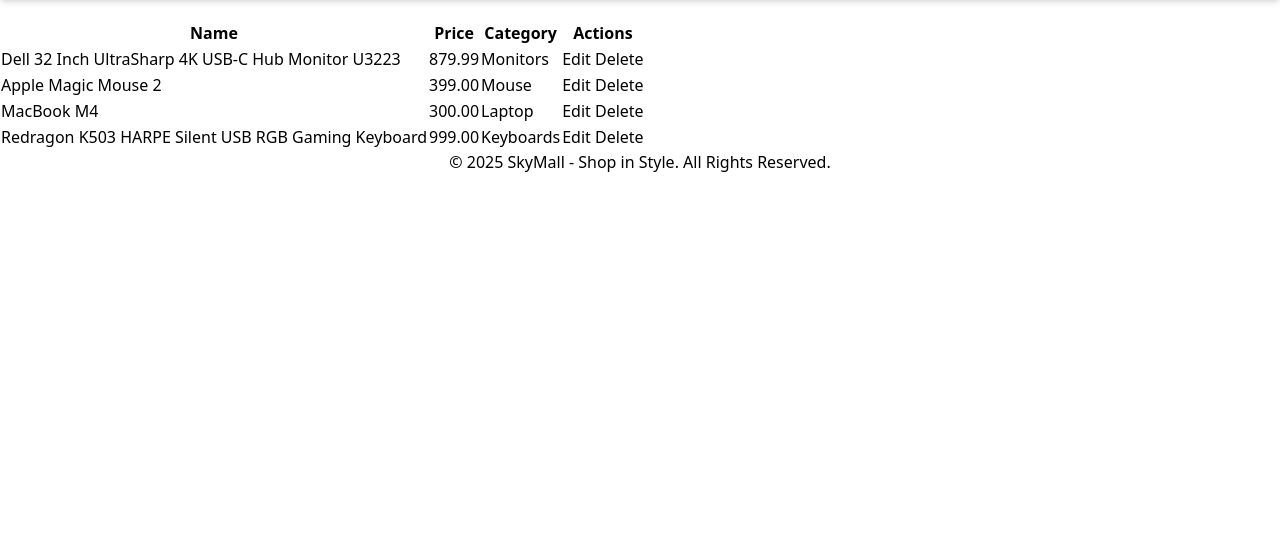
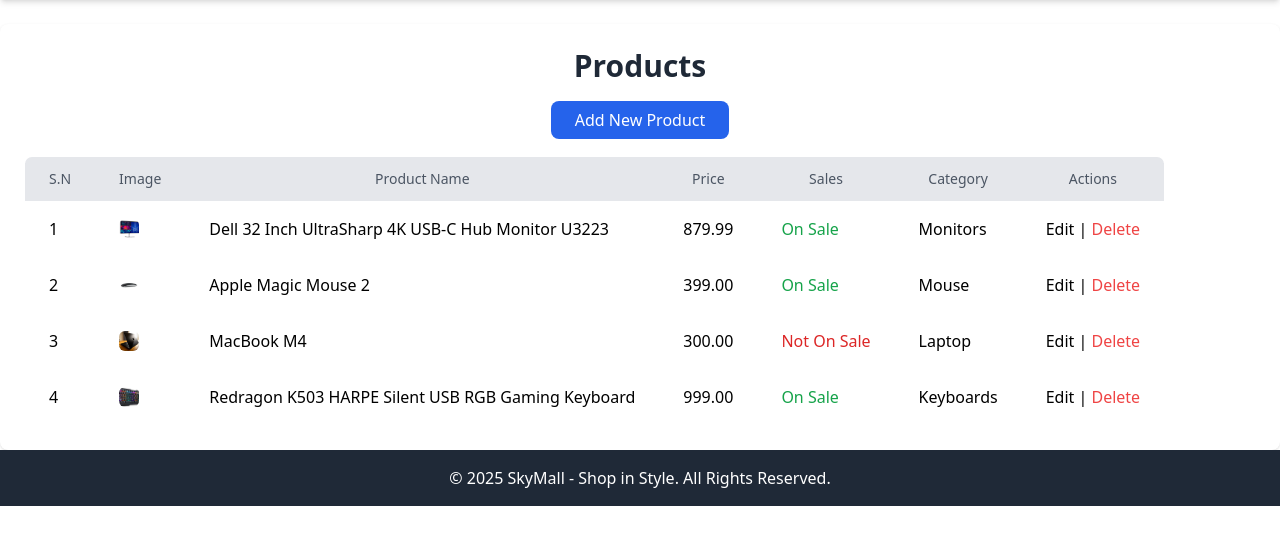
Before and after one commit to cole15sky/Ecommerce-Django, a Django app: page /customAdmin/products/ in a window 1280 px wide. Shown: the part 92-637 px from the top of the page. Run offline with Django 5.2, Linux system fonts and the light colour scheme; data comes from the database, SQL or seed files in the repository; both versions use the stored data as it was after the commit; some libraries are stand-ins or nearby versions.

Commit message:
style: customAdmin/products

```diff
--- a/customAdmin/templates/customAdmin/products/products.html
+++ b/customAdmin/templates/customAdmin/products/products.html
@@ -2,25 +2,51 @@
 {% block title %}Admin Dashboard{% endblock %}
 {% block content %}
 
-<table class="mt-5">
+<div class="container mx-auto p-6 bg-white shadow rounded-lg mt-6">
+    <h1 class="text-3xl font-bold text-center text-gray-800 mb-8">Products</h1>
+    <div class="mt-6 text-center">
+        <a href="" class="px-6 py-2 bg-blue-600 text-white rounded-lg hover:bg-blue-700 transition duration-300">Add New Product</a>
+    </div>
+    <br>
+
+    <!-- Products Table -->
+    <table class="min-w-full bg-white border border-gray-200 rounded-lg overflow-hidden">
+        <thead class="bg-gray-200">
             <tr>
-        <th>Name</th>
-        <th>Price</th>
-        <th>Category</th>
-        <th>Actions</th>
+                <th class="px-6 py-3 text-left text-sm font-medium text-gray-600">S.N</th>
+                <th class="px-6 py-3 text-left text-sm font-medium text-gray-600">Image</th>
+                <th class="px-6 py-3 text-left text-sm font-medium text-gray-600">Product Name</th>
+                <th class="px-6 py-3 text-left text-sm font-medium text-gray-600">Price</th>
+                <th class="px-6 py-3 text-left text-sm font-medium text-gray-600">Sales</th>
+                <th class="px-6 py-3 text-left text-sm font-medium text-gray-600">Category</th>
+                <th class="px-6 py-3 text-left text-sm font-medium text-gray-600">Actions</th>
             </tr>
+        </thead>
+        <tbody class="divide-y divide-gray-200">
             {% for product in objs %}
-    <tr>
-        <td>{{ product.name }}</td>
-        <td>{{ product.price }}</td>
-        <td>{{ product.category.name }}</td>
-        <td>
-            <a href="">Edit</a>
-            <a href="" onclick="return confirm('Are you sure?')">Delete</a>
+            <tr class="hover:bg-gray-100">
+                <td class="px-6 py-4">{{ forloop.counter }}</td>
+                <td class="px-6 py-4">
+                    <img src="{{ product.image.url }}" alt="{{ product.name }}" class="w-5 h-5 object-cover rounded-md">
+                </td>
+                <td class="px-6 py-4">{{ product.name }}</td>
+                <td class="px-6 py-4">{{ product.price }}</td>
+                <td class="px-6 py-4">
+                    {% if product.is_sale %}
+                    <span class="text-green-600">On Sale</span>
+                    {% else %}
+                    <span class="text-red-600">Not On Sale</span>
+                    {% endif %}
+                </td>
+                <td class="px-6 py-4">{{ product.category.name }}</td>
+                <td class="px-6 py-4">
+                    <a href="" class="text-blue-500 hover:underline">Edit</a> |
+                    <a href="" onclick="return confirm('Are you sure you want to delete this product?')" class="text-red-500 hover:underline">Delete</a>
                 </td>
             </tr>
             {% endfor %}
+        </tbody>
     </table>
-<a href="Add Product</a>
+</div>
 
 {% endblock %}
```
Also changed, not shown: db.sqlite3. Lines whose indentation alone changed are shown as unchanged.
